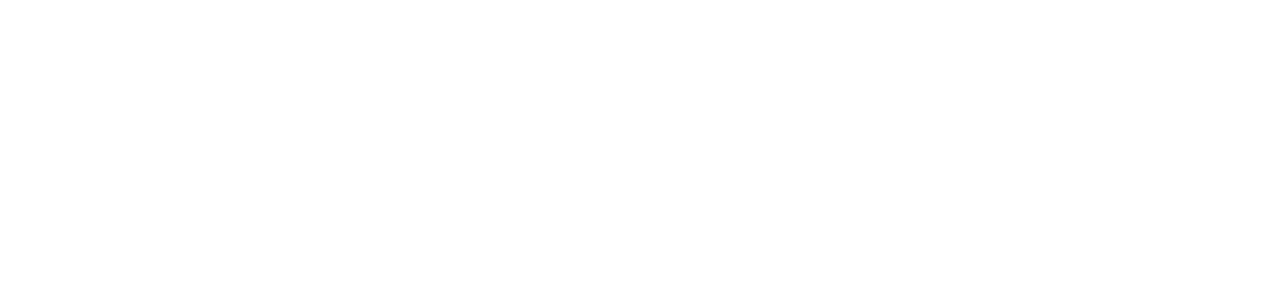
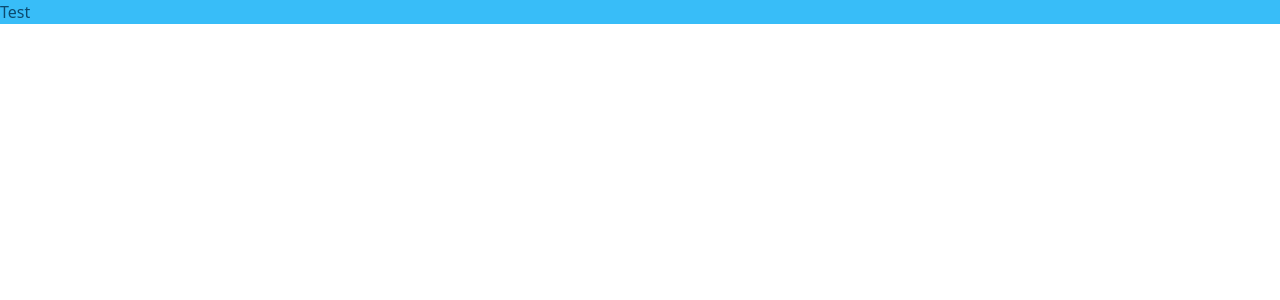
Before and after one commit to junghong0512/vintage-market, a Next.js app: page / in a window 1280 px wide. Shown: the top 300 px of the page. Built offline with nearby package versions, Linux system fonts and the light colour scheme.

Commit message:
Tailwind config bugs fixed

```diff
--- a/pages/index.tsx
+++ b/pages/index.tsx
@@ -1,7 +1,11 @@
 import type { NextPage } from 'next';
 
 const Home: NextPage = () => {
-  return null;
+  return (
+    <div className='bg-sky-400'>
+      <div className='text-sky-900'>Test</div>
+    </div>
+  );
 };
 
 export default Home;
--- a/tailwind.config.js
+++ b/tailwind.config.js
@@ -1,8 +1,8 @@
 /** @type {import('tailwindcss').Config} */
 module.exports = {
   content: [
-    './pages/**/*.{js, jsx, ts. tsx}',
-    './components/**/*.{js, jsx, ts. tsx}',
+    './pages/**/*.{js,jsx,ts,tsx}',
+    './components/**/*.{js,jsx,ts,tsx}',
   ],
   theme: {
     extend: {},
```
